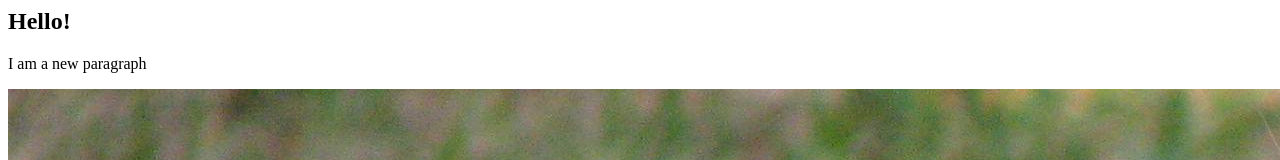
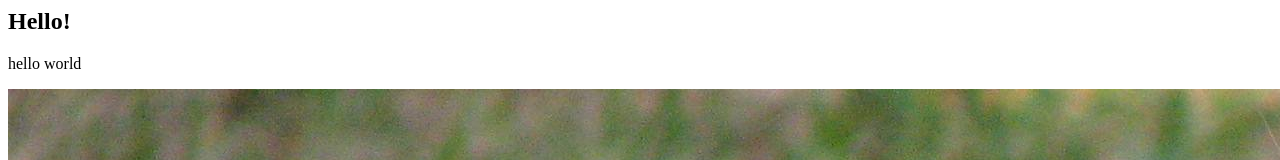
Before and after one commit to valeriewoon/classexercise, a plain HTML site: page index.html in a window 1280 px wide. Shown: the top 160 px of the page. Drawn offline with Linux system fonts and the light colour scheme.

```diff
--- a/index.html
+++ b/index.html
@@ -1,7 +1,7 @@
 <html>
   <body>
     <h2>Hello!</h2>
-    <p>I am a new paragraph</p>
+    <p>hello world</p>
     <img src = 'dog.jpg'>
   </body>
 </html>
```
